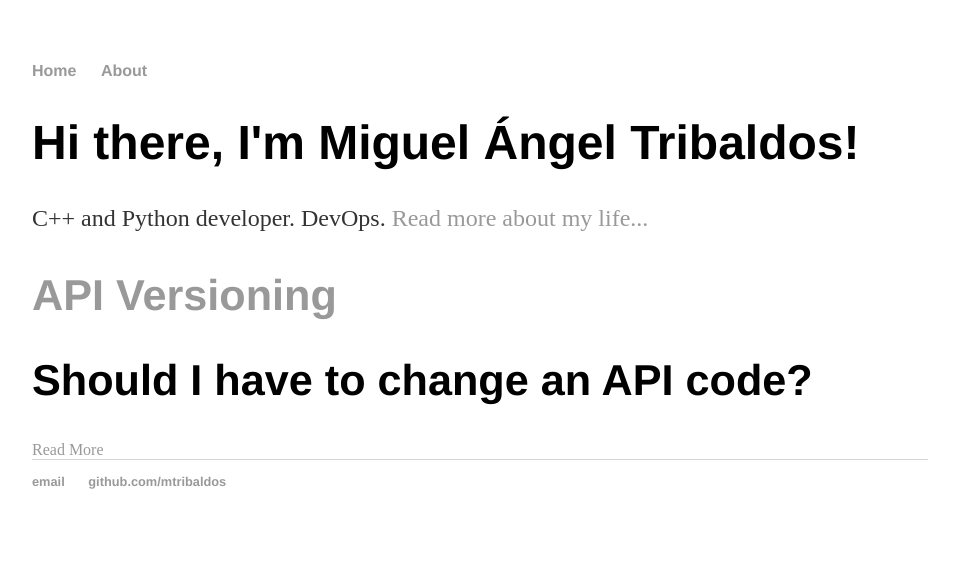
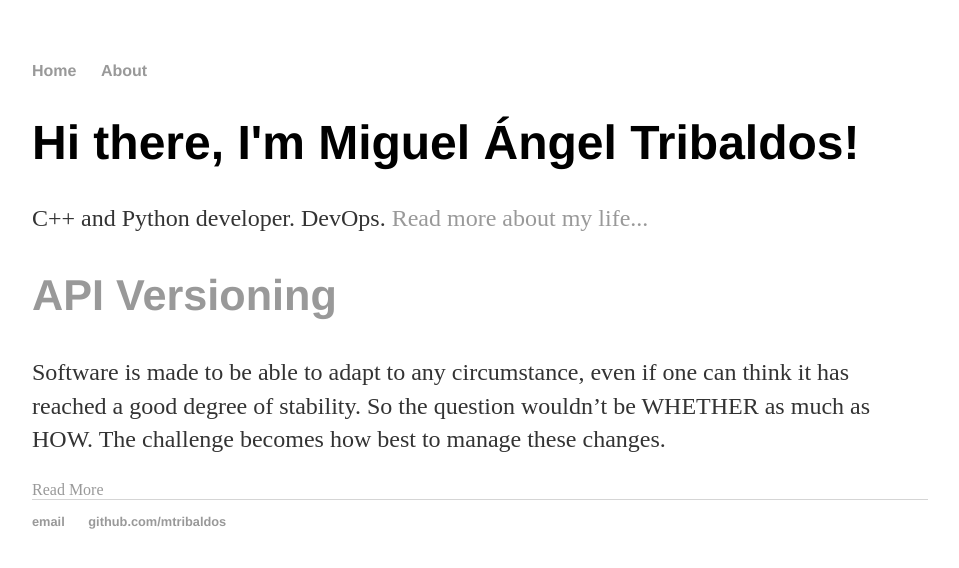
Before and after one commit to mtribaldos/mtribaldos.github.io, a Jekyll site: the page built from index.html, in a window 1280 px wide. Shown: the top 568 px of the page, without its empty margins (160-1119 px from the left). Built offline with Jekyll 4.4.1, drawn with Linux system fonts in a browser that asks for light colours; some of the changed lines change nothing that is shown.

Commit message:
First post

```diff
--- a/_posts/2021-11-9-API-Versioning.md
+++ b/_posts/2021-11-9-API-Versioning.md
@@ -2,8 +2,6 @@
 layout: post
 title: API Versioning
 ---
-
-## Should I have to change an API code?
 
 Software is made to be able to adapt to any circumstance, even if one can think it has reached a good degree of stability. So the question wouldn't be WHETHER as much as HOW.  The challenge becomes how best to manage these changes.
 
@@ -42,15 +40,3 @@
 Yes, there is a better way of acting, in terms of readability and maintainability of code, as far as we want to keep a stable pace of development: resisting to take the aforementioned shortcut.
 
 By just by considering the front-end as another API consumer, and not giving them privileges, this would help us to come back on to the right track. We would manage changes in our app by supporting versioning on the API provider, of course.
-
----
-
-- Ways of versioning: URI Path:
-    - A better solution is to create a new microservice for v2 which is deployed separately from v1. This way engineers developing v2 do not have to worry about the needs of v1 clients. Any code that is still shared between v2 and v1 can be pulled out into a shared library.
-    - Of course, this is only possible if your team has the discipline to keep microservices “micro”. Large sprawling monoliths will struggle with this approach. This solution is best when v2 is significantly different than v1.
-
-Next you can update your site name, avatar and other options using the _config.yml file in the root of your repository (shown below).
-
-![_config.yml]({{ site.baseurl }}/images/config.png)
-
-The easiest way to make your first post is to edit this one. Go into /_posts/ and update the Hello World markdown file. For more instructions head over to the [Jekyll Now repository](https://github.com/barryclark/jekyll-now) on GitHub.
```
